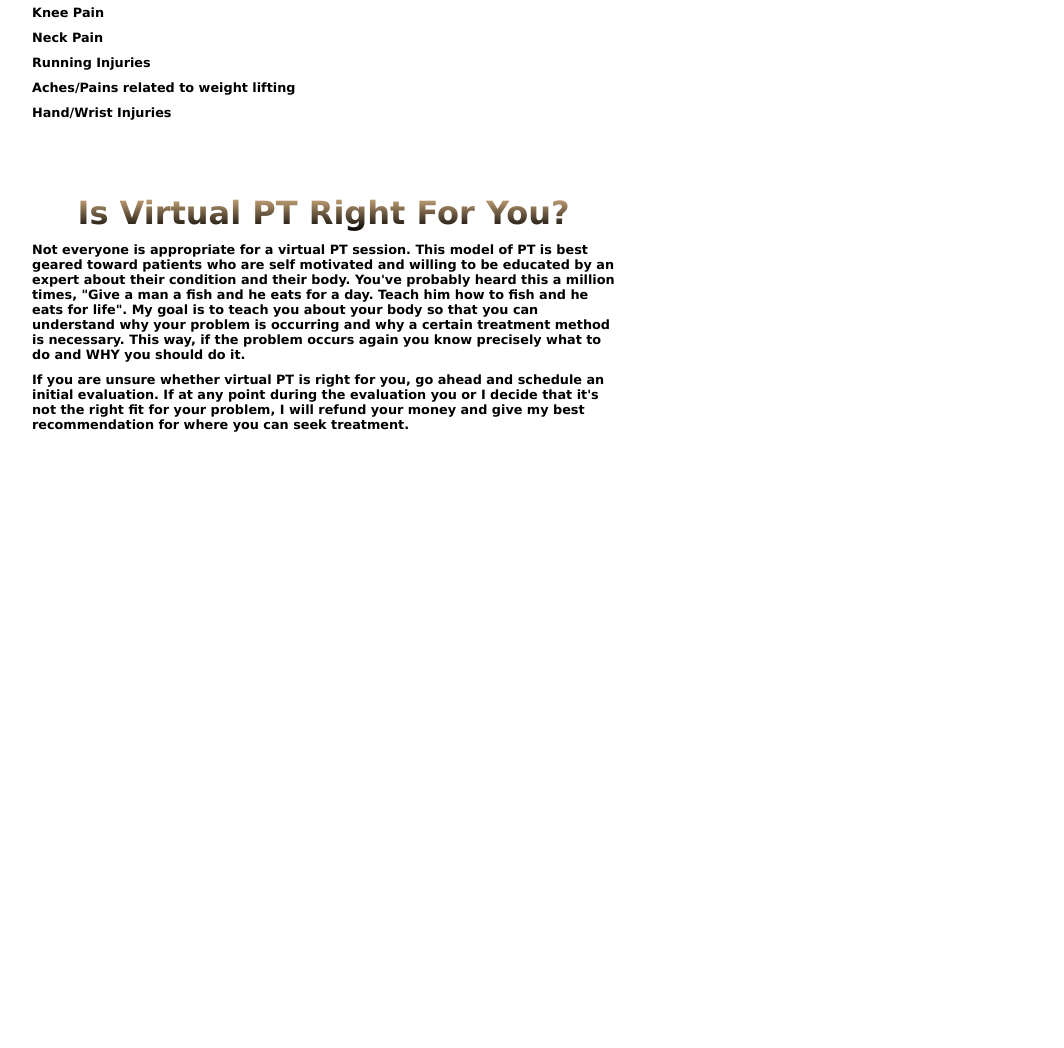
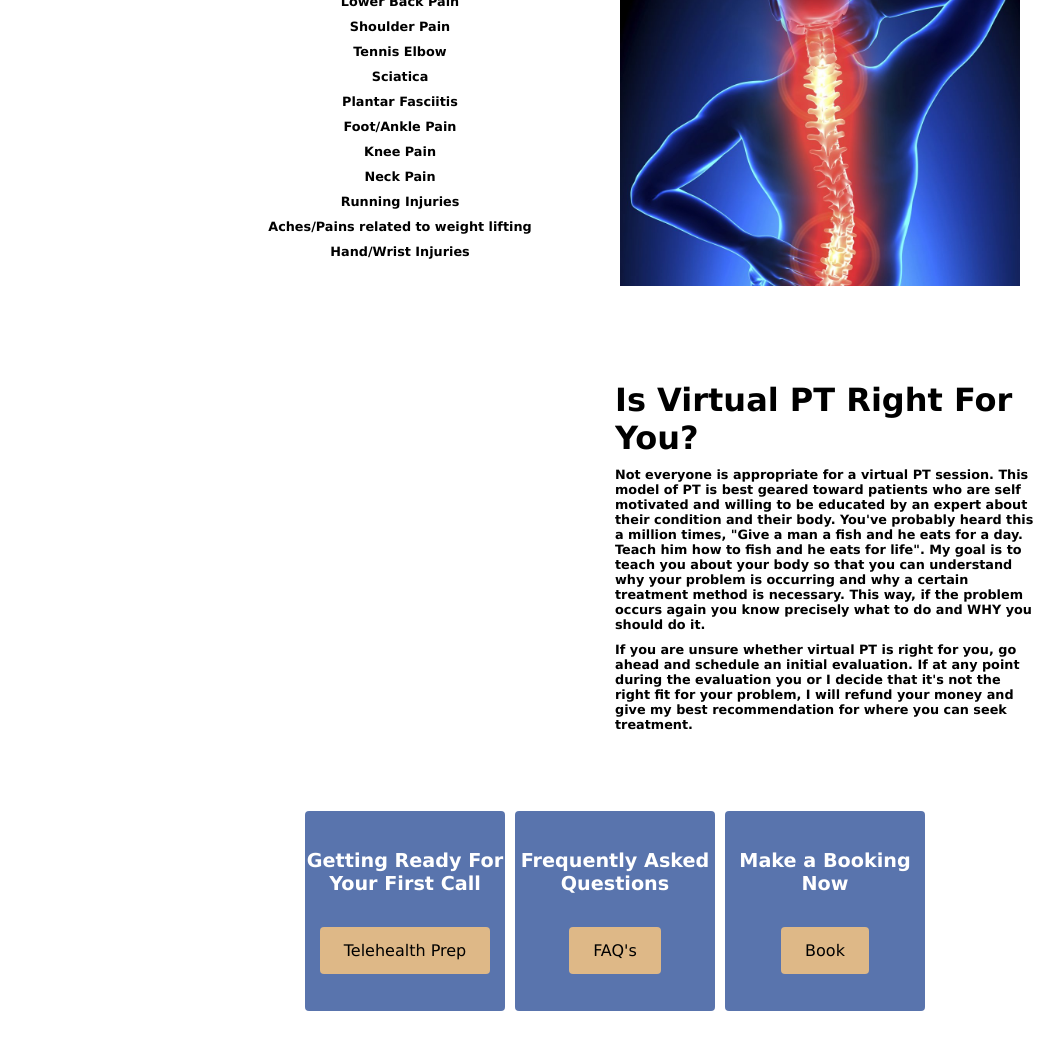
Before and after one commit to Djura22/VirtualPTwebsite, a plain HTML site: page index.html in a window 1280 px wide. Shown: the part 674-1722 px from the top of the page, without its empty margins (25-1089 px from the left). Before the commit the page ends 1148 px from the top, so only its background shows below. Drawn offline with Linux system fonts and the light colour scheme.

Commit message:
Build: Cards added to footer for links - telehealth prep, FAQs, Booking

```diff
--- a/index.html
+++ b/index.html
@@ -27,7 +27,7 @@
                     <a href="#faq" class="navbar__links" id="faq-page">FAQ's</a>
                 </li>
                 <li class="navbar__item">
-                    <a href="#credentials" class="navbar__links" id="credentials-page">Credentials</a>
+                    <a href="#credentials" class="navbar__links" id="credentials-page">Aaron's Credentials</a>
                 </li>
                 <li class="navbar__btn">
                     <a href="#book-appointment" class="button" id="bookappointment-page">Book Appointment</a>
@@ -39,7 +39,7 @@
     <div class="main" id="about">
         <div class="main__container">
             <div class="main__img--container">
-                <div class="main_img--card"><img src="./images/Aaron.png"></div>
+                <div class="main__img--card"><img src="./images/Aaron.png"></div>
             </div>
             <div class="main__content">
                 <h1>Aaron M Denham, DPT</h1>
@@ -68,12 +68,18 @@
                 <h2>Aches/Pains related to weight lifting</h2>
                 <h2>Hand/Wrist Injuries</h2>
             </div>
+            <div class="conditions__img--container">
+                <div class="conditions__img--card"><img src="./images/back-pain.jpg"></div>
+            </div>
         </div>
     </div>
 
     <!-- Is Virtual PT Right For You? Section -->
     <div class="foryou" id="foryou">
         <div class="foryou__container">
+            <div class="foryou__img--container">
+                <div class="foryou__img--card"><img src=""></div>
+            </div>
             <div class="foryou__content">
                 <h1>Is Virtual PT Right For You?</h1>
                 <h2>Not everyone is appropriate for a virtual PT session. This model of PT is best geared toward patients who are self motivated and willing to be educated by an expert about their condition and their body. You've probably heard this a million times, "Give a man a fish and he eats for a day. Teach him how to fish and he eats for life". My goal is to teach you about your body so that you can understand why your problem is occurring and why a certain treatment method is necessary. This way, if the problem occurs again you know precisely what to do and WHY you should do it. </h2>
@@ -82,6 +88,24 @@
         </div>
     </div>
 
+    <!-- Cards to pages -->
+    <div class="links" id="links">
+        <div class="links__wrapper">
+            <div class="links__card">
+                <h2>Getting Ready For Your First Call</h2>
+                <div class="links__btn"><button>Telehealth Prep</button></div>
+            </div>
+            <div class="links__card">
+                <h2>Frequently Asked Questions</h2>
+                <div class="links__btn"><button>FAQ's</button></div>
+            </div>
+            <div class="links__card">
+                <h2>Make a Booking Now</h2>
+                <div class="links__btn"><button>Book</button></div>
+            </div>
+        </div>
+    </div>
+
     <script src="app.js"></script>
 </body>
 </html>
--- a/styles.css
+++ b/styles.css
@@ -205,7 +205,7 @@
     height: 90%;
     z-index: 1;
     width: 100%;
-    max-width: 1300px;
+    max-width: 900px;
     padding: 0 25px;
 }
 
@@ -227,7 +227,7 @@
 }
 
 .main__content h2 {
-    font-size: 0.8rem;
+    font-size: 0.9rem;
     background: #000000;
     background-size: 100%;
     -webkit-background-clip: text;
@@ -244,8 +244,8 @@
 
 .main__img--card {
     margin: 10px;
-    height: 500px;
-    width: 500px;
+    height: 375px;
+    width: 375px;
     border-radius: 4px;
     display: flex;
     flex-direction: column;
@@ -266,7 +266,7 @@
     height: 90%;
     z-index: 1;
     width: 100%;
-    max-width: 1300px;
+    max-width: 900px;
     padding: 0 25px;
 }
 
@@ -278,8 +278,8 @@
 .conditions__content h1 {
     font-size: 2rem;
     text-align: center;
-    background-color: linear-gradient(to top, #000000 0%, burlywood 100%);
-    background-image: linear-gradient(to top, #000000 0%, burlywood 100%);
+    background-color:  #000000;
+    background-image: #000000;
     background-size: 100%;
     -webkit-background-clip: text;
     -moz-background-clip: text;
@@ -290,6 +290,7 @@
 
 .conditions__content h2 {
     font-size: 0.8rem;
+    text-align: center;
     background: #000000;
     background-size: 100%;
     -webkit-background-clip: text;
@@ -297,6 +298,21 @@
     -webkit-text-fill-color: transparent;
     -moz-text-fill-color: transparent;
     margin-bottom: 10px;
+}
+
+.conditions__img--container {
+    text-align: center;
+    margin-right: 10px;
+}
+
+.conditions__img--card {
+    margin: 10px;
+    height: 400px;
+    width: 400px;
+    border-radius: 4px;
+    display: flex;
+    flex-direction: column;
+    justify-content: center;
 }
 
 .foryou {
@@ -313,7 +329,7 @@
     height: 90%;
     z-index: 1;
     width: 100%;
-    max-width: 1300px;
+    max-width: 900px;
     padding: 0 25px;
 }
 
@@ -324,9 +340,9 @@
 
 .foryou__content h1 {
     font-size: 2rem;
-    text-align: center;
-    background-color: linear-gradient(to top, #000000 0%, burlywood 100%);
-    background-image: linear-gradient(to top, #000000 0%, burlywood 100%);
+    text-align: left;
+    background-color:  #000000;
+    background-image: #000000;
     background-size: 100%;
     -webkit-background-clip: text;
     -moz-background-clip: text;
@@ -345,3 +361,99 @@
     -moz-text-fill-color: transparent;
     margin-bottom: 10px;
 }
+
+/* Links */
+
+.links {
+    background: #ffffff;
+    display: flex;
+    flex-direction: column;
+    justify-content: center;
+    align-items: center;
+    height: 100%;
+    padding: 2rem;
+}
+
+.links h2 {
+    background-color: #ffffff;
+    background-image: #000000;
+    background-size: 100%;
+    -webkit-background-clip: text;
+    -moz-background-clip: text;
+    -webkit-text-fill-color: transparent;
+    -moz-text-fill-color: transparent;
+    margin-bottom: 1rem;
+    font-size: 1.2rem;
+    text-align: center;
+}
+
+.links__wrapper {
+    display: grid;
+    grid-template-columns: 1fr 1fr 1fr;
+    grid-template-rows: 1fr;
+}
+
+.links__card {
+    margin: 5px;
+    height: 200px;
+    width: 200px;
+    border-radius: 4px;
+    display: flex;
+    flex-direction: column;
+    justify-content: center;
+    color: #000000;
+    background-image: linear-gradient(to right, #5974ad 0%, #5974ad 100%);
+    transition: 0.3s ease-in;
+}
+
+.links__btn {
+    display: flex;
+    justify-content: center;
+    margin-top: 16px;
+}
+
+.links__card button {
+    color: #000000;
+    padding: 14px 24px;
+    border: none;
+    outline: none;
+    border-radius: 4px;
+    background: burlywood;
+    font-size: 1rem;
+}
+
+.links__card button {
+    cursor: pointer;
+}
+
+.links__card button:hover {
+    cursor: pointer;
+}
+
+.links__card:hover {
+    transform: scale(1.075);
+    transition: 0.3s ease-in;
+    cursor: pointer;
+}
+
+.links__card h2 {
+    text-align: center;
+}
+
+.links__btn {
+    display: flex;
+    justify-content: center;
+    margin-top: 16px;
+}
+
+@media screen and (max-width: 700px) {
+    .links__wrapper {
+        grid-template-columns: 1fr 1fr;
+    }
+}
+
+  @media screen and (max-width: 400px) {
+    .links__wrapper {
+      grid-template-columns: 1fr;
+    }
+  }
```
Also changed, not shown: images/back-pain.jpg (added).
